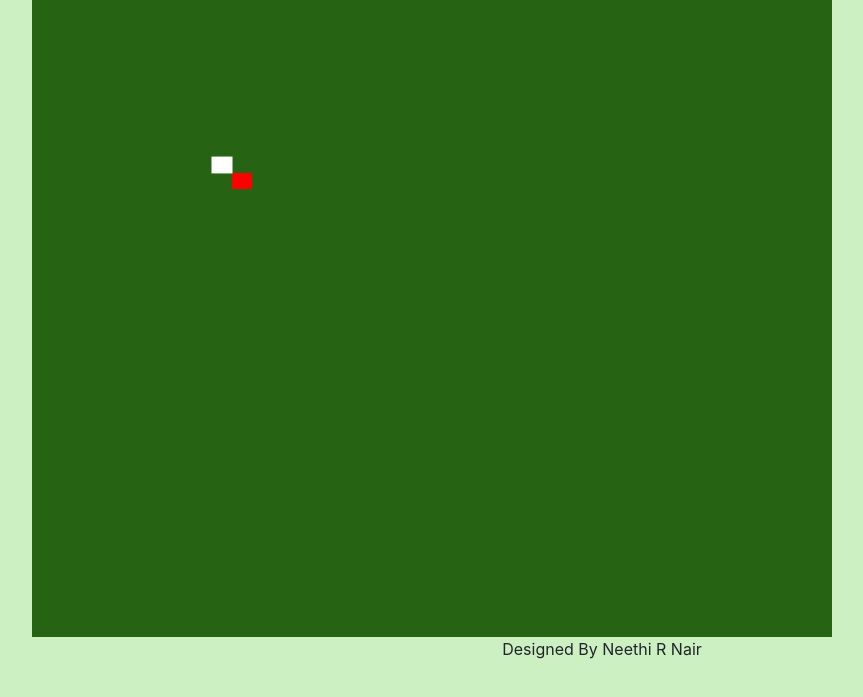
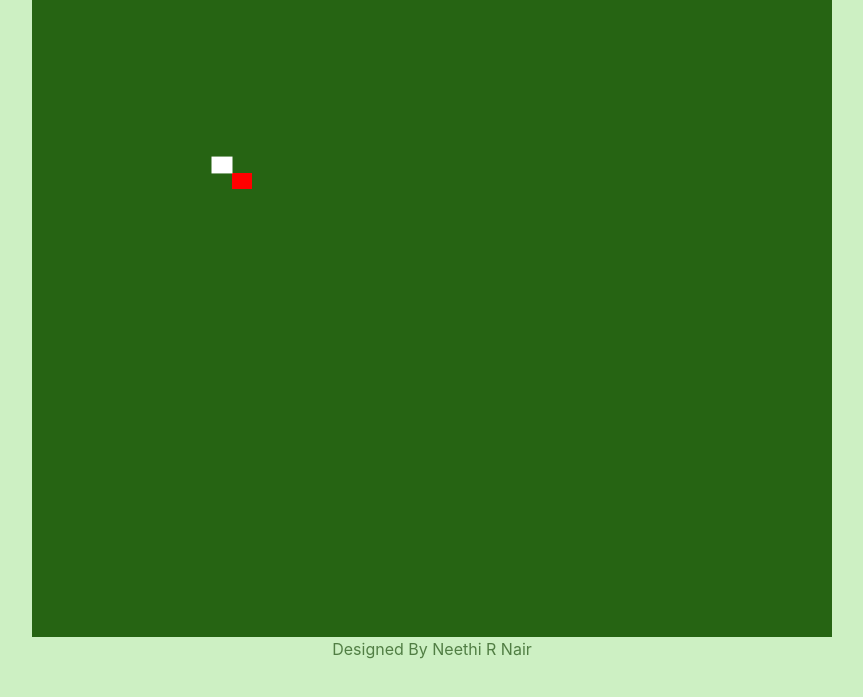
Before and after one commit to NeethiRNair/Snake-Game, a plain HTML site: page index.html in a window 1280 px wide. Shown: the part 103-800 px from the top of the page, without its empty margins (38-901 px from the left). Drawn offline with nearby package versions, Linux system fonts and the light colour scheme.

Commit message:
Update style.css

```diff
--- a/style.css
+++ b/style.css
@@ -8,7 +8,6 @@
     height: 10%;
 }
 .scorePanel{
-
     background-color: rgb(81, 126, 68);
     color: #fff;
     height: 20%;
@@ -23,15 +22,12 @@
 
 }
 .score{
-
     text-align: left;
     float: left;
+}
 
-
-}
 #highestScore{
     text-align: start;
-
     float: left;
 }
 #reset{
@@ -43,3 +39,9 @@
     color: #fff;
     background-color: rgb(81, 126, 68); ;
 }
+.footer{
+
+    color: rgb(81, 126, 68);
+    width: 100vh;
+
+}
```
